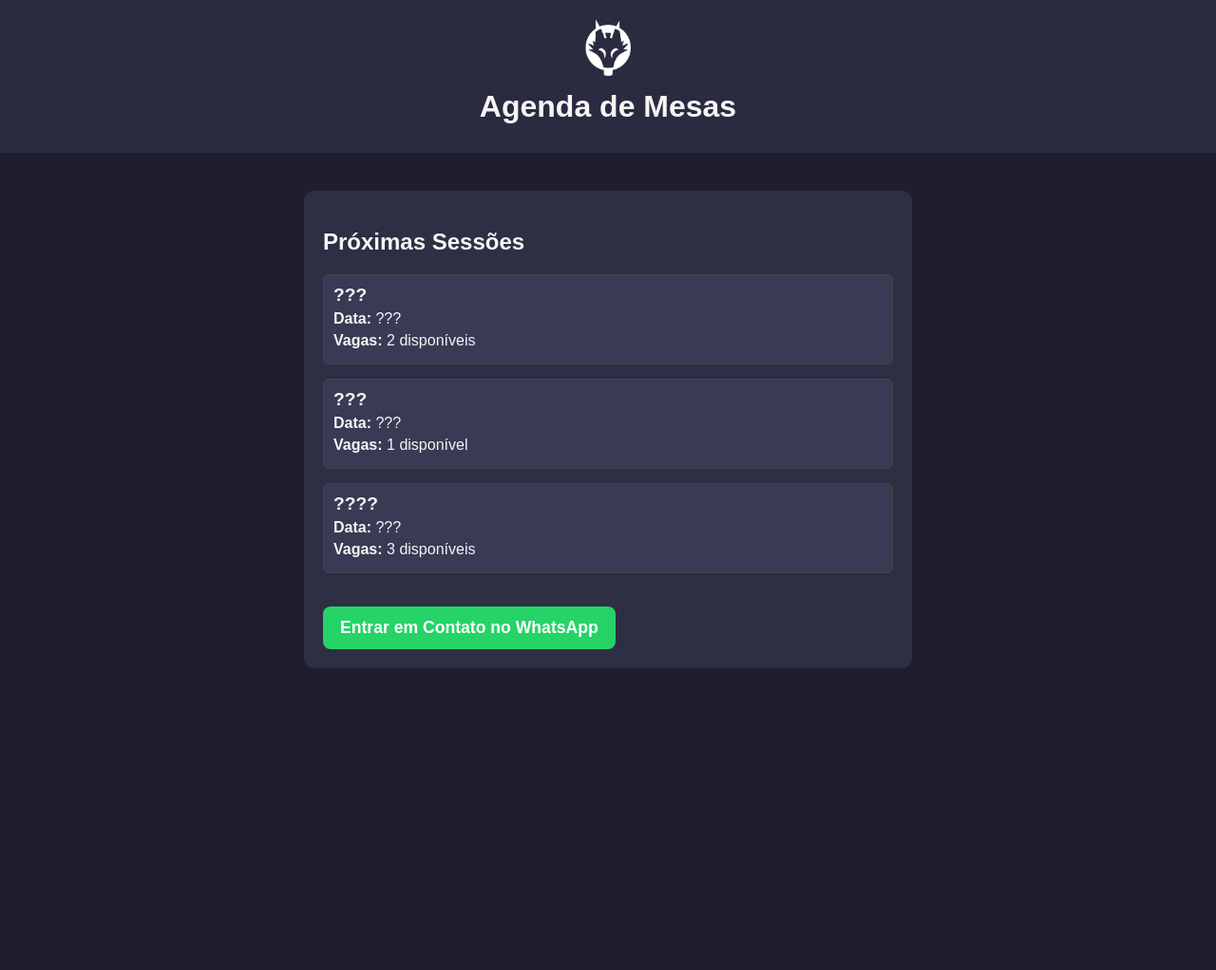
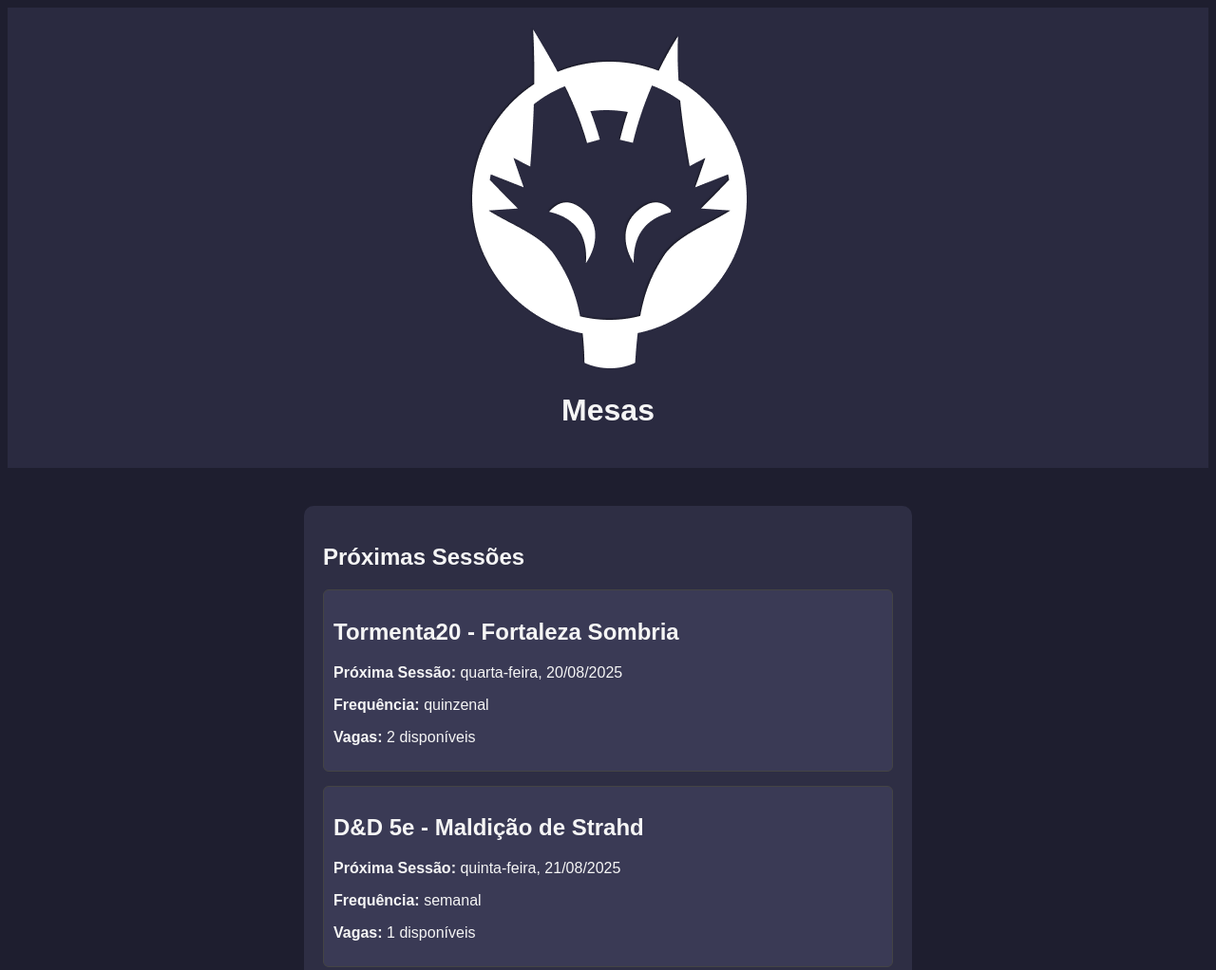
Before and after one commit to raposoel/raposoel.github.io, a plain HTML site: page index.html in a window 1280 px wide. Shown: the top 1022 px of the page at 95% size. Before the commit the page ends 800 px from the top, so only its background shows below. Drawn offline with Linux system fonts and the light colour scheme.

Commit message:
Update index.html

```diff
--- a/index.html
+++ b/index.html
@@ -3,101 +3,82 @@
 <head>
   <meta charset="UTF-8">
   <meta name="viewport" content="width=device-width, initial-scale=1.0">
-  <title>Minha Agenda RPG</title>
+  <title>Raposo EL RPG</title>
 
   <!-- Favicon (logo na aba) -->
   <link rel="icon" type="image/png" href="Raposo-1.png">
 
   <!-- Estilos básicos -->
   <style>
-    body {
-      font-family: Arial, sans-serif;
-      margin: 0;
-      background: #1e1e2f;
-      color: #f5f5f5;
-      text-align: center;
-    }
-    header {
-      padding: 20px;
-      background: #2a2a40;
-    }
-    header img {
-      height: 60px;
-    }
-    h1 {
-      margin: 10px 0;
-      font-size: 2rem;
-    }
-    .agenda {
-      max-width: 600px;
-      margin: 40px auto;
-      text-align: left;
-      background: #2e2e44;
-      padding: 20px;
-      border-radius: 10px;
-    }
-    .sessao {
-      margin-bottom: 15px;
-      padding: 10px;
-      border: 1px solid #444;
-      border-radius: 6px;
-      background: #3a3a55;
-    }
-    .sessao h2 {
-      margin: 0;
-      font-size: 1.2rem;
-    }
-    .sessao p {
-      margin: 5px 0;
-    }
-    .whatsapp-btn {
-      display: inline-block;
-      margin-top: 20px;
-      padding: 12px 18px;
-      background: #25D366;
-      color: white;
-      font-weight: bold;
-      border-radius: 8px;
-      text-decoration: none;
-      font-size: 1.1rem;
-      transition: 0.3s;
-    }
-    .whatsapp-btn:hover {
-      background: #1da851;
-    }
+    body { font-family: Arial, sans-serif; background: #1e1e2f; color: #f5f5f5; text-align: center; }
+    header { padding: 20px; background: #2a2a40; }
+    .agenda { max-width: 600px; margin: 40px auto; text-align: left; background: #2e2e44; padding: 20px; border-radius: 10px; }
+    .sessao { margin-bottom: 15px; padding: 10px; border: 1px solid #444; border-radius: 6px; background: #3a3a55; }
+    .whatsapp-btn { display: inline-block; margin-top: 20px; padding: 12px 18px; background: #25D366; color: white; font-weight: bold; border-radius: 8px; text-decoration: none; font-size: 1.1rem; }
+    .whatsapp-btn:hover { background: #1da851; }
   </style>
 </head>
 <body>
   <header>
     <!-- Troque "logo.png" pela imagem do seu logo -->
     <img src="Raposo-1.png" alt="Raposo EL">
-    <h1>Agenda de Mesas</h1>
+    <h1>Mesas</h1>
   </header>
 
-  <section class="agenda">
-    <h2>Próximas Sessões</h2>
+ <section class="agenda" id="agenda"></section>
 
-    <div class="sessao">
-      <h2>???</h2>
-      <p><strong>Data:</strong> ???</p>
-      <p><strong>Vagas:</strong> 2 disponíveis</p>
-    </div>
+  <a class="whatsapp-btn" href="https://wa.me/55SEUNUMERO?text=Olá! Quero jogar RPG com você!" target="_blank">
+    Entrar em Contato no WhatsApp
+  </a>
 
-    <div class="sessao">
-      <h2>???</h2>
-      <p><strong>Data:</strong> ???</p>
-      <p><strong>Vagas:</strong> 1 disponível</p>
-    </div>
+  <script>
+    // 📌 Lista de mesas (data inicial + frequência)
+    const mesas = [
+      { nome: "Tormenta20 - Fortaleza Sombria", data: "2025-08-20", freq: "quinzenal", vagas: 2 },
+      { nome: "D&D 5e - Maldição de Strahd", data: "2025-08-21", freq: "semanal", vagas: 1 },
+      { nome: "Alien RPG - A Sombra de Thalassa", data: "2025-08-22", freq: "quinzenal", vagas: 3 }
+    ];
 
-    <div class="sessao">
-      <h2>????</h2>
-      <p><strong>Data:</strong> ???</p>
-      <p><strong>Vagas:</strong> 3 disponíveis</p>
-    </div>
+    function calcularProximaSessao(dataInicial, freq) {
+      let hoje = new Date();
+      let proxima = new Date(dataInicial);
+
+      let dias = (freq === "semanal") ? 7 : 14;
+
+      // enquanto a data já passou, soma mais dias
+      while (proxima < hoje) {
+        proxima.setDate(proxima.getDate() + dias);
+      }
+      return proxima;
+    }
+
+    function formatarData(data) {
+      return data.toLocaleDateString("pt-BR", { weekday: "long", day: "2-digit", month: "2-digit", year: "numeric" });
+    }
+
+    function renderizarAgenda() {
+      let agendaDiv = document.getElementById("agenda");
+      agendaDiv.innerHTML = "<h2>Próximas Sessões</h2>";
+
+      mesas.forEach(mesa => {
+        let proximaData = calcularProximaSessao(mesa.data, mesa.freq);
+        agendaDiv.innerHTML += `
+          <div class="sessao">
+            <h2>${mesa.nome}</h2>
+            <p><strong>Próxima Sessão:</strong> ${formatarData(proximaData)}</p>
+            <p><strong>Frequência:</strong> ${mesa.freq}</p>
+            <p><strong>Vagas:</strong> ${mesa.vagas} disponíveis</p>
+          </div>
+        `;
+      });
+    }
+
+    renderizarAgenda();
+  </script>
 
     <!-- Botão WhatsApp -->
     <a class="whatsapp-btn" href="https://wa.me/5512992303459?text=Olá. Quero jogar RPG com você." target="_blank">
-      Entrar em Contato no WhatsApp
+      Chama no WhatsApp
     </a>
   </section>
 </body>
```
